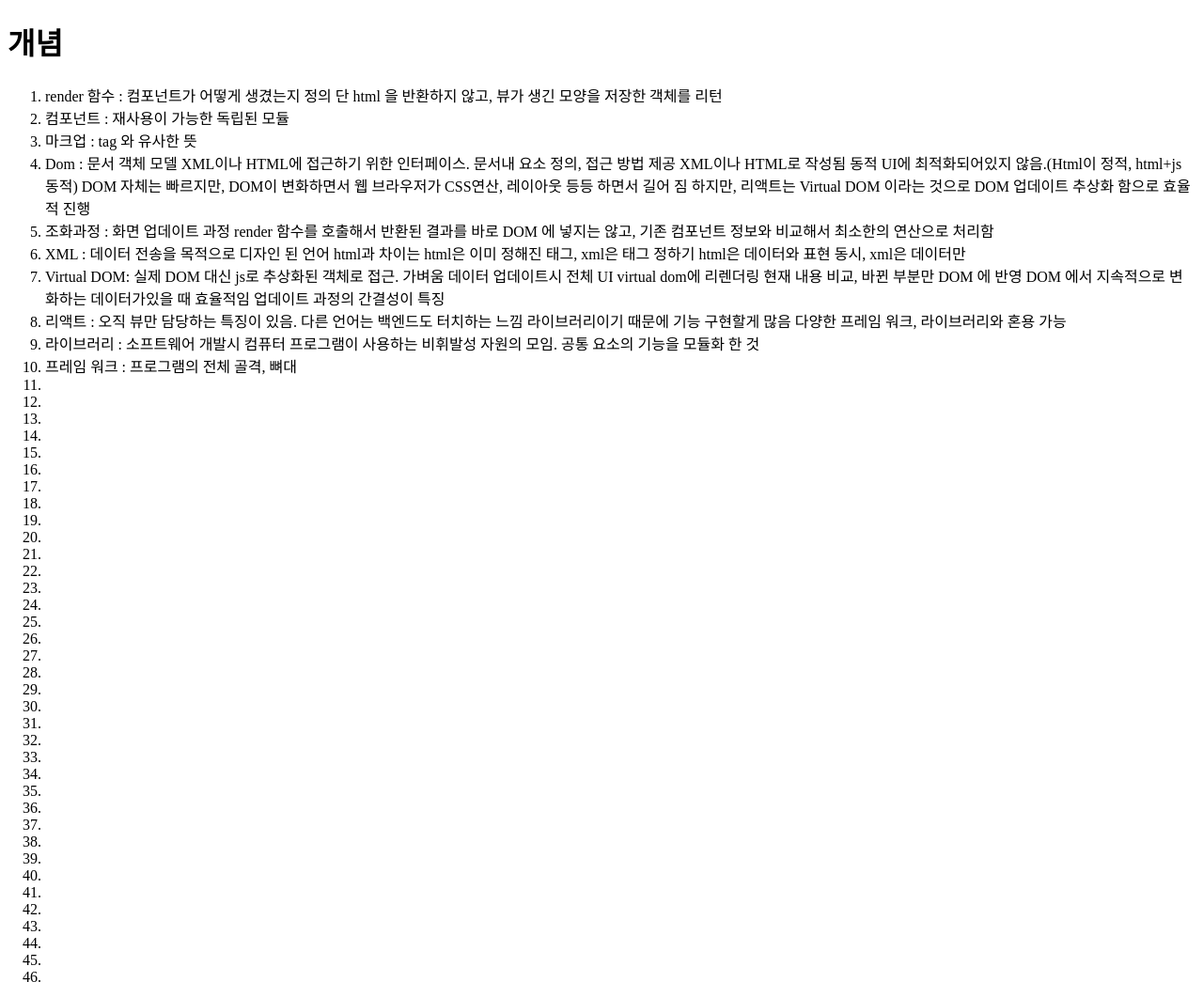
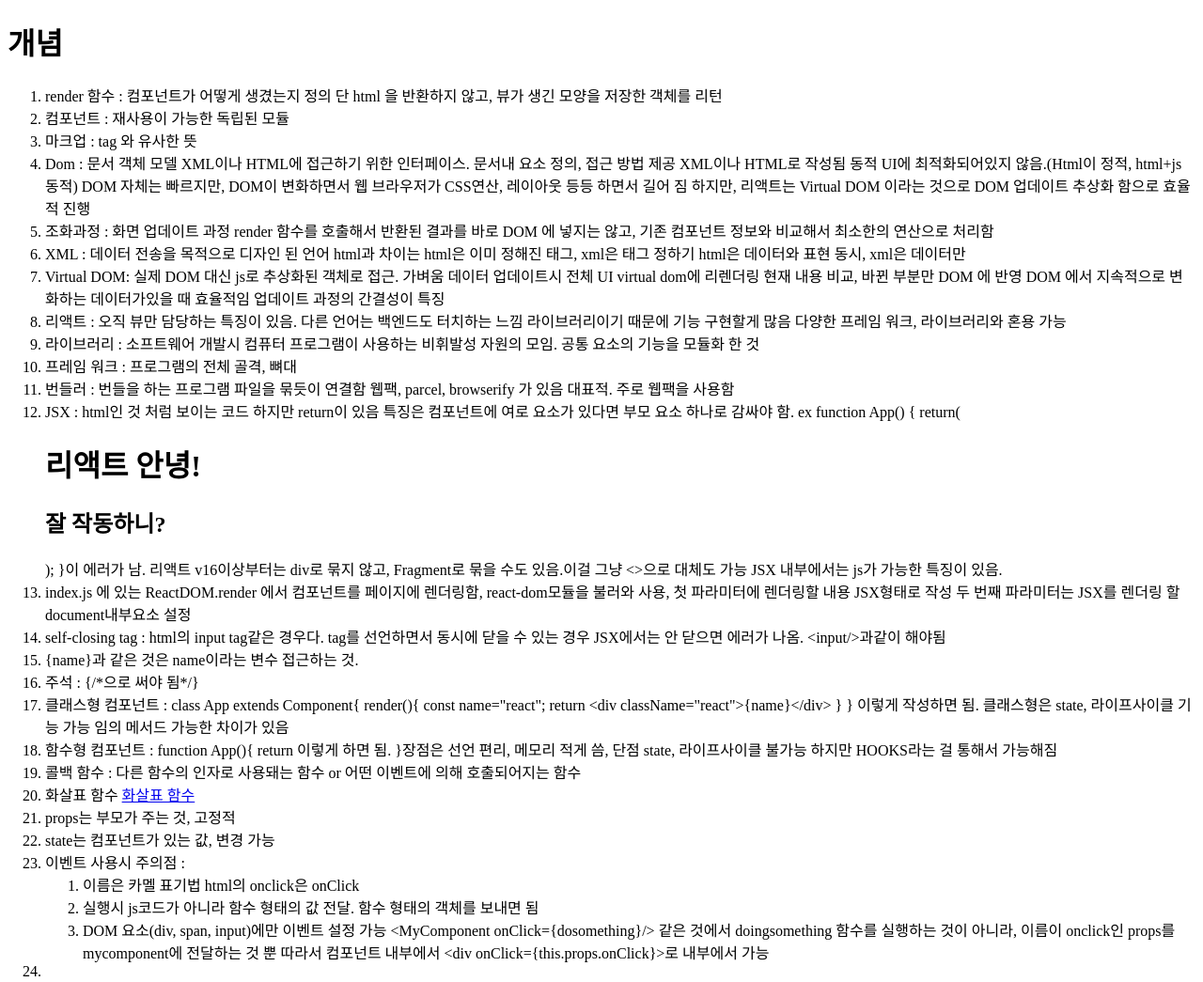
Before and after one commit to be-student/web, a plain HTML site: page react.html in a window 1280 px wide. Shown: the top 1045 px of the page at 94% size. Drawn offline with Linux system fonts and the light colour scheme.

Commit message:
Update react.html

```diff
--- a/react.html
+++ b/react.html
@@ -1,11 +1,13 @@
 <!DOCTYPE html>
 <html lang="en">
+
 <head>
     <meta charset="UTF-8">
     <meta http-equiv="X-UA-Compatible" content="IE=edge">
     <meta name="viewport" content="width=device-width, initial-scale=1.0">
     <title>Document</title>
 </head>
+
 <body>
     <main>
         <div>
@@ -46,19 +48,55 @@
                     비휘발성 자원의 모임. 공통 요소의 기능을 모듈화 한 것
                 </li>
                 <li>프레임 워크 : 프로그램의 전체 골격, 뼈대</li>
-                 <li></li>
-                 <li></li>
-                 <li></li>
-                 <li></li>
-                 <li></li>
-                 <li></li>
-                 <li></li>
-                 <li></li>
-                 <li></li>
-                 <li></li>
-                 <li></li>
-                 <li></li>
-                 <li></li>
+                <li>번들러 : 번들을 하는 프로그램 파일을 묶듯이 연결함
+                    웹팩, parcel, browserify 가 있음 대표적. 주로 웹팩을 사용함</li>
+                <li>JSX : html인 것 처럼 보이는 코드 하지만 return이 있음
+                    특징은 컴포넌트에 여로 요소가 있다면 부모 요소 하나로 감싸야 함.
+                    ex function App() {
+                    return(
+                    <h1>리액트 안녕! </h1>
+                    <h2>잘 작동하니?</h2>
+                    );
+                    }이 에러가 남.
+                    리액트 v16이상부터는 div로 묶지 않고, Fragment로 묶을 수도 있음.이걸 그냥 &lt;&gt;으로 대체도 가능
+                        JSX 내부에서는 js가 가능한 특징이 있음.
+                </li>
+                <li>index.js 에 있는 ReactDOM.render 에서 컴포넌트를 페이지에
+                    렌더링함, react-dom모듈을 불러와 사용, 첫 파라미터에 렌더링할 내용 JSX형태로 작성
+                    두 번째 파라미터는 JSX를 렌더링 할 document내부요소 설정</li>
+                <li>self-closing tag : html의 input tag같은 경우다.
+                    tag를 선언하면서 동시에 닫을 수 있는 경우
+                    JSX에서는 안 닫으면 에러가 나옴. &lt;input/>과같이 해야됨</li>
+                <li>{name}과 같은 것은 name이라는 변수 접근하는 것.</li>
+                <li>주석 : {/*으로 써야 됨*/}</li>
+                <li>클래스형 컴포넌트 : class App extends Component{
+                    render(){
+                    const name="react";
+                    return &lt;div className="react">{name}&lt;/div>
+                            }
+                            }
+                            이렇게 작성하면 됨. 클래스형은 state, 라이프사이클 기능 가능
+                            임의 메서드 가능한 차이가 있음</li>
+                <li>함수형 컴포넌트 : function App(){
+                    return 이렇게 하면 됨.
+                    }장점은 선언 편리, 메모리 적게 씀, 단점 state,
+                    라이프사이클 불가능 하지만 HOOKS라는 걸 통해서 가능해짐</li>
+                <li>콜백 함수 : 다른 함수의 인자로 사용돼는 함수
+                    or 어떤 이벤트에 의해 호출되어지는 함수</li>
+                <li>화살표 함수 <a href="https://developer.mozilla.org/ko/docs/Web/JavaScript/Reference/Functions/Arrow_functions">화살표 함수</a></li>
+                <li>props는 부모가 주는 것, 고정적</li>
+                <li>state는 컴포넌트가 있는 값, 변경 가능</li>
+                <li>이벤트 사용시 주의점 : <br>
+                    <ol>
+                        <li>이름은 카멜 표기법 html의 onclick은 onClick</li>
+                        <li>실행시 js코드가 아니라 함수 형태의 값 전달. 함수 형태의 객체를 보내면 됨</li>
+                        <li>DOM 요소(div, span, input)에만 이벤트 설정 가능
+                            &lt;MyComponent onClick={dosomething}/&gt;
+                            같은 것에서 doingsomething 함수를 실행하는 것이 아니라,
+                            이름이 onclick인 props를 mycomponent에 전달하는 것 뿐
+                            따라서 컴포넌트 내부에서 &lt;div onClick={this.props.onClick}&gt;로 내부에서 가능</li>
+                    </ol>
+                </li>
                 <li></li>
                 <li></li>
                 <li></li>
@@ -93,4 +131,5 @@
         </div>
     </main>
 </body>
+
 </html>
```
Lines whose indentation alone changed are shown as unchanged.
